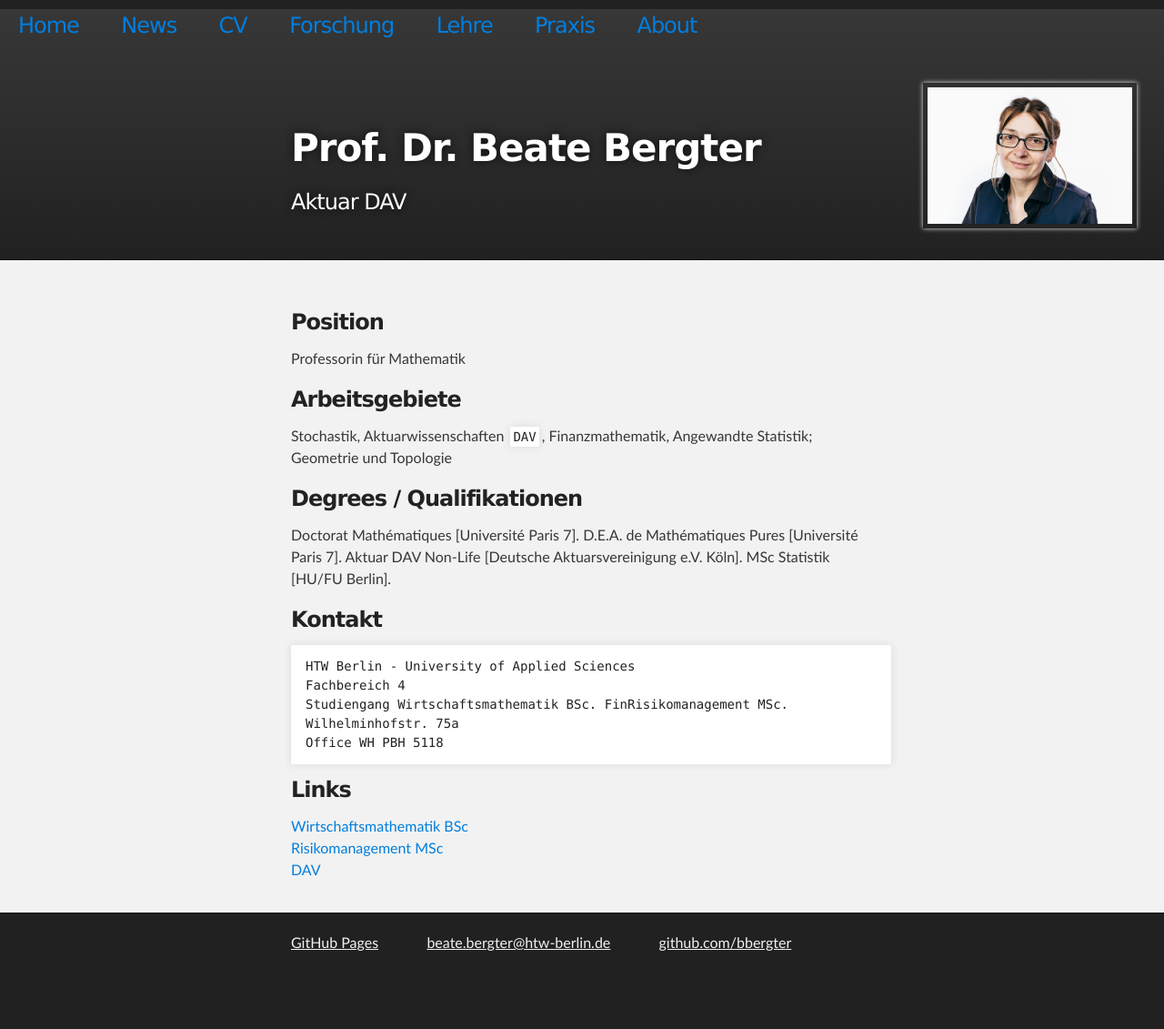
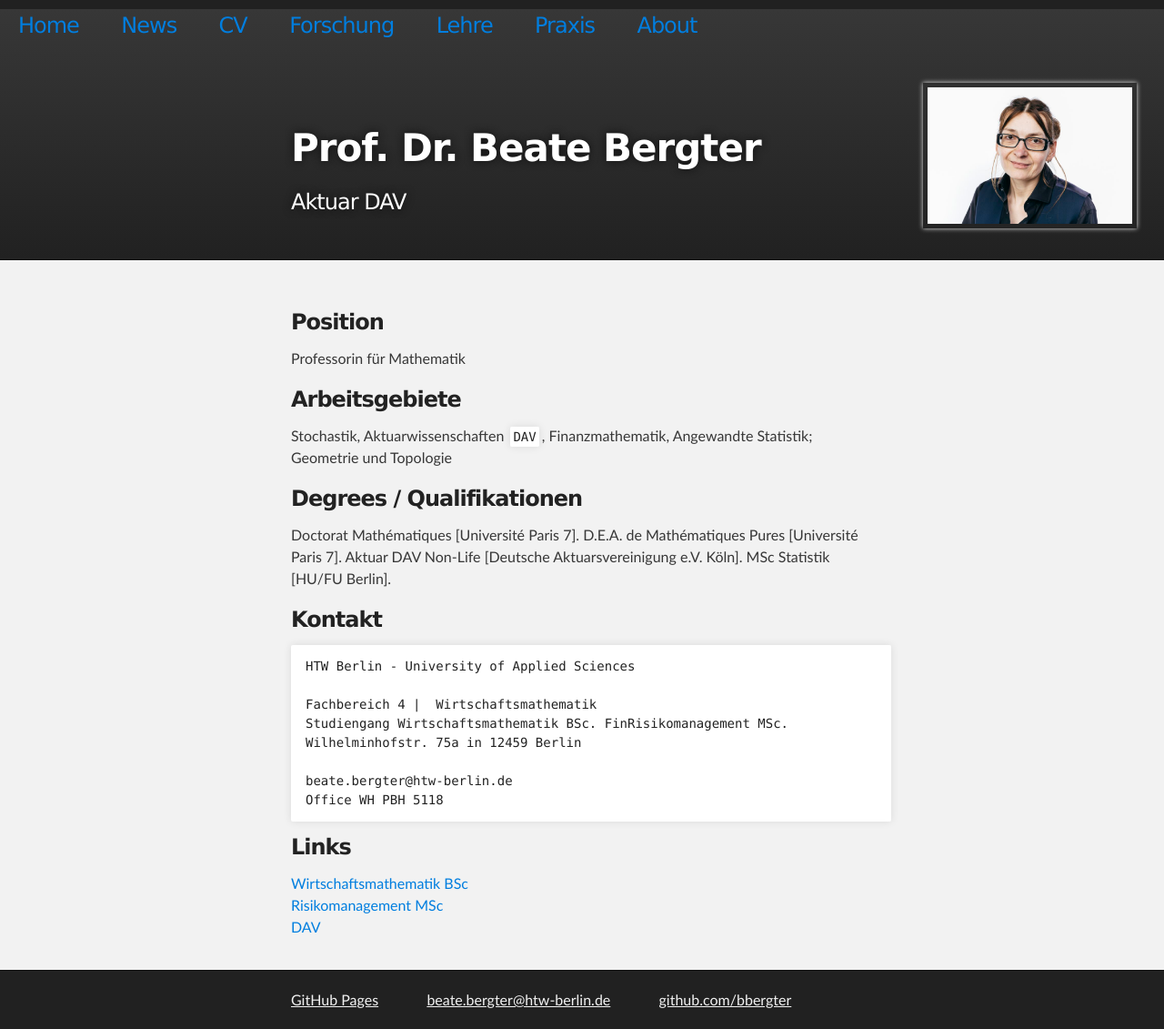
Before and after one commit to bbergter/bbergter, a Jekyll site: the page index.html, which Jekyll copies as it is, in a window 1280 px wide. Shown: the whole page at 91% size. Built offline with Jekyll 4.4.1, drawn with Linux system fonts in a browser that asks for light colours; before the commit the page ends 1068 px from its top, so only the background shows below that.

Commit message:
Update index.html

```diff
--- a/index.html
+++ b/index.html
@@ -71,9 +71,12 @@ Aktuar DAV Non-Life [Deutsche Aktuarsvereinigung e.V. Köln]. MSc Statistik [HU/
 
 <h3>Kontakt</h3>
 <pre><code>HTW Berlin - University of Applied Sciences
-Fachbereich 4
+
+Fachbereich 4 |  Wirtschaftsmathematik
 Studiengang Wirtschaftsmathematik BSc. FinRisikomanagement MSc.
-Wilhelminhofstr. 75a
+Wilhelminhofstr. 75a in 12459 Berlin
+
+beate.bergter@htw-berlin.de
 Office WH PBH 5118
 </code></pre>
 
```
